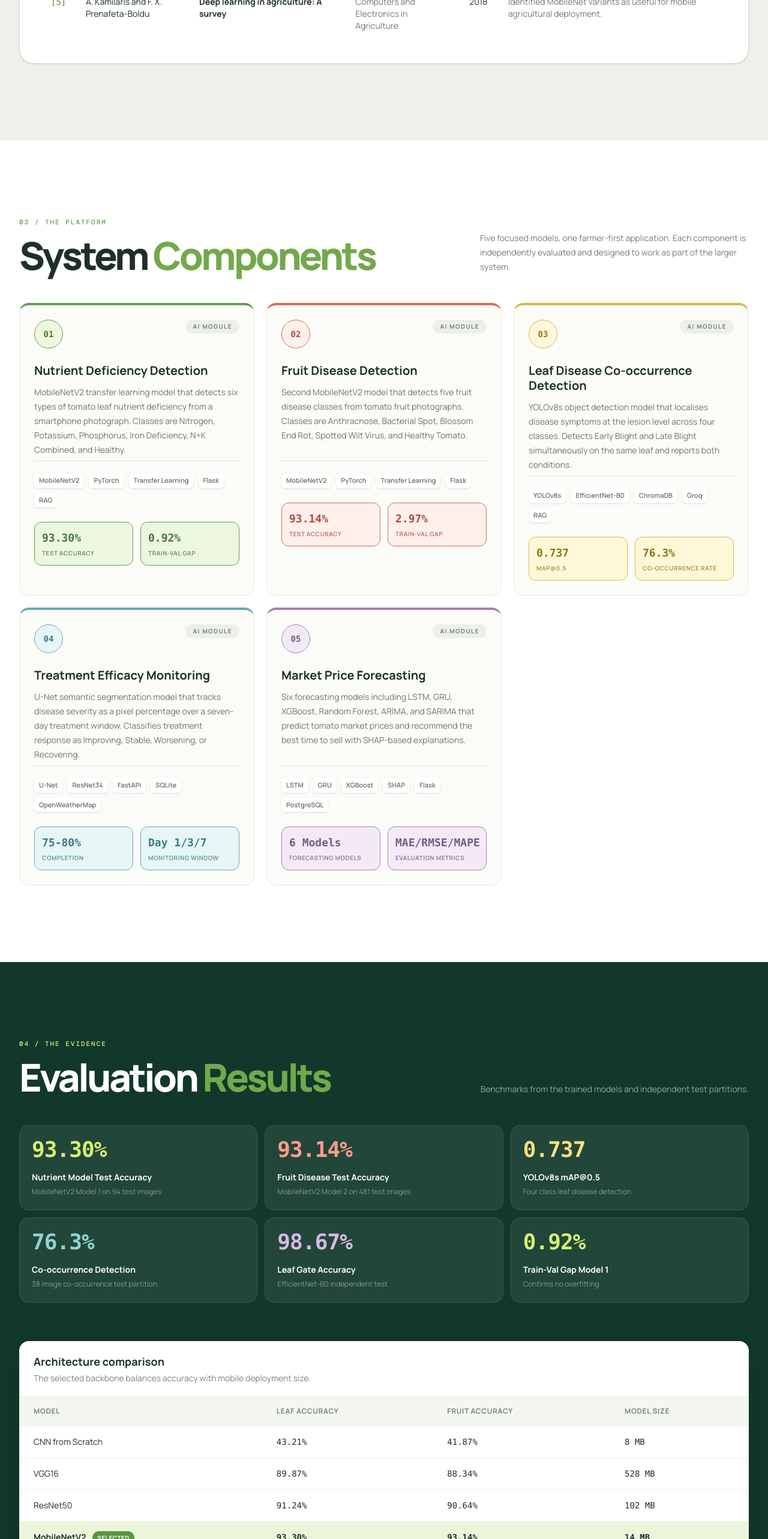
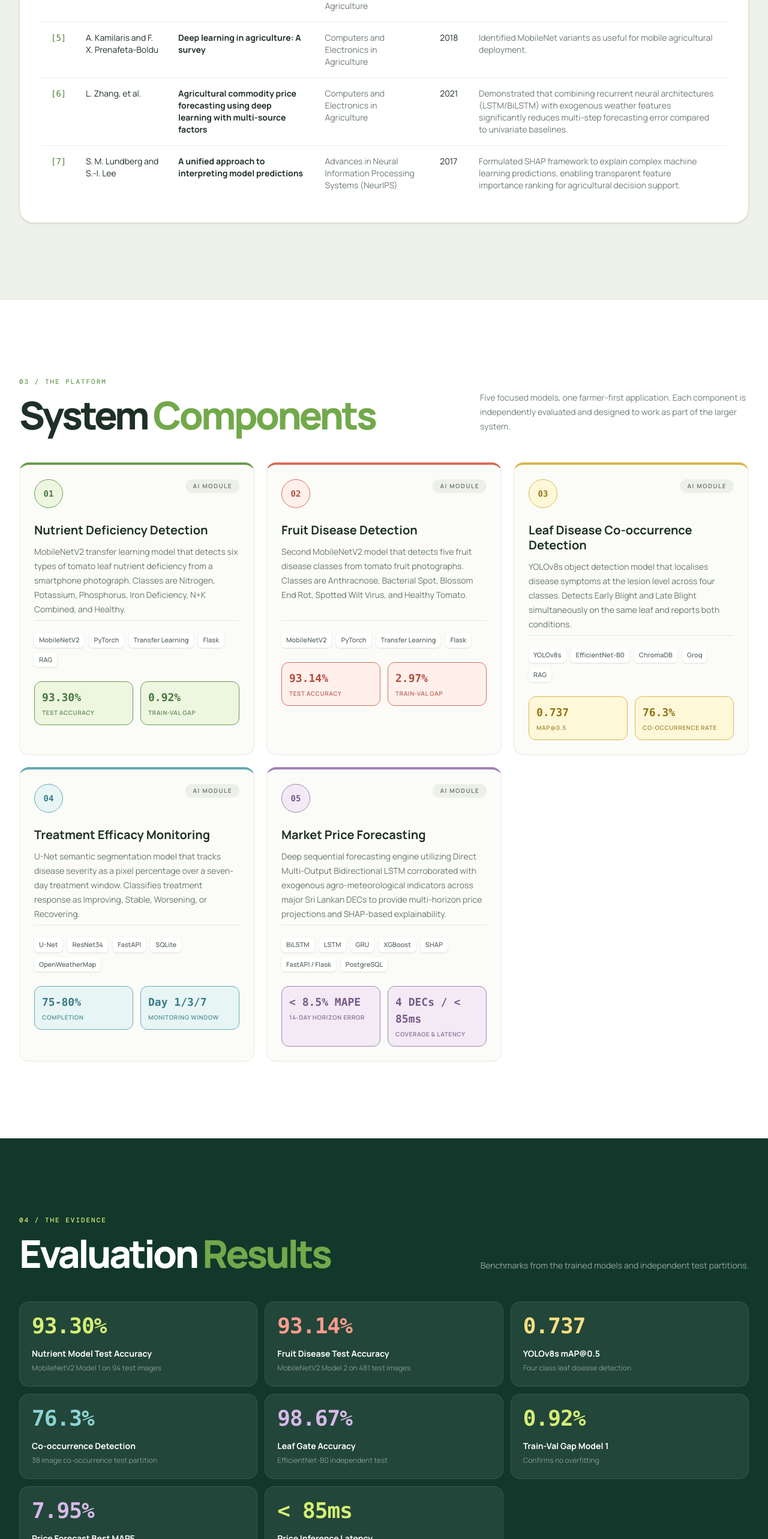
Before and after one commit to Gabilan2001/RP_PORTFOLIO, a React (Vite) app: page / in a window 1280 px wide. Shown: the part 1540-4106 px from the top of the page at 60% size. Built offline with nearby package versions, Linux system fonts and the light colour scheme.

Commit message:
Update Component 05 details and add proposal document for IT22295842 (Rashad M.P.M)

```diff
--- a/src/data/projectData.js
+++ b/src/data/projectData.js
@@ -16,7 +16,7 @@ export const team = [
   { name: "Sivanesangabilan Gabilan", id: "IT22060426", role: "Team Leader", component: "Nutrient Deficiency and Fruit Disease Detection", email: "it22060426@my.sliit.lk", initials: "SG" },
   { name: "A.L.M. Farthas", id: "IT22190734", role: "Member", component: "Leaf Disease Detection with Co-occurrence Awareness", email: "it22190734@my.sliit.lk", initials: "AF" },
   { name: "Vithusha Pathmanathan", id: "IT22208262", role: "Member", component: "Disease Treatment Efficacy Monitoring", email: "IT22208262@my.sliit.lk", initials: "VP" },
-  { name: "Rashad M.P.M", id: "IT22295842", role: "Member", component: "Tomato Market Price Forecasting", email: "it22295842@my.sliit.lk", initials: "RM" },
+  { name: "Rashad M.P.M", id: "IT22295842", role: "Member", component: "Tomato Market Price Forecasting", email: "it22295842@my.sliit.lk", initials: "RM", github: "https://github.com/...", linkedin: "https://linkedin.com/in/..." },
 ];
 
 export const components = [
@@ -24,7 +24,7 @@ export const components = [
   { number: "02", title: "Fruit Disease Detection", description: "Second MobileNetV2 model that detects five fruit disease classes from tomato fruit photographs. Classes are Anthracnose, Bacterial Spot, Blossom End Rot, Spotted Wilt Virus, and Healthy Tomato.", tech: ["MobileNetV2", "PyTorch", "Transfer Learning", "Flask"], accuracy: "93.14%", accuracyLabel: "Test Accuracy", gap: "2.97%", gapLabel: "Train-Val Gap", color: "red" },
   { number: "03", title: "Leaf Disease Co-occurrence Detection", description: "YOLOv8s object detection model that localises disease symptoms at the lesion level across four classes. Detects Early Blight and Late Blight simultaneously on the same leaf and reports both conditions.", tech: ["YOLOv8s", "EfficientNet-B0", "ChromaDB", "Groq", "RAG"], accuracy: "0.737", accuracyLabel: "mAP@0.5", gap: "76.3%", gapLabel: "Co-occurrence Rate", color: "yellow" },
   { number: "04", title: "Treatment Efficacy Monitoring", description: "U-Net semantic segmentation model that tracks disease severity as a pixel percentage over a seven-day treatment window. Classifies treatment response as Improving, Stable, Worsening, or Recovering.", tech: ["U-Net", "ResNet34", "FastAPI", "SQLite", "OpenWeatherMap"], accuracy: "75-80%", accuracyLabel: "Completion", gap: "Day 1/3/7", gapLabel: "Monitoring Window", color: "blue" },
-  { number: "05", title: "Market Price Forecasting", description: "Six forecasting models including LSTM, GRU, XGBoost, Random Forest, ARIMA, and SARIMA that predict tomato market prices and recommend the best time to sell with SHAP-based explanations.", tech: ["LSTM", "GRU", "XGBoost", "SHAP", "Flask", "PostgreSQL"], accuracy: "6 Models", accuracyLabel: "Forecasting Models", gap: "MAE/RMSE/MAPE", gapLabel: "Evaluation Metrics", color: "purple" },
+  { number: "05", title: "Market Price Forecasting", description: "Deep sequential forecasting engine utilizing Direct Multi-Output Bidirectional LSTM corroborated with exogenous agro-meteorological indicators across major Sri Lankan DECs to provide multi-horizon price projections and SHAP-based explainability.", tech: ["BiLSTM", "LSTM", "GRU", "XGBoost", "SHAP", "FastAPI / Flask", "PostgreSQL"], accuracy: "< 8.5% MAPE", accuracyLabel: "14-Day Horizon Error", gap: "4 DECs / < 85ms", gapLabel: "Coverage & Latency", color: "purple" },
 ];
 
 export const results = [
@@ -34,6 +34,8 @@ export const results = [
   { label: "Co-occurrence Detection", value: "76.3%", color: "blue", description: "38 image co-occurrence test partition" },
   { label: "Leaf Gate Accuracy", value: "98.67%", color: "purple", description: "EfficientNet-B0 independent test" },
   { label: "Train-Val Gap Model 1", value: "0.92%", color: "green", description: "Confirms no overfitting" },
+  { label: "Price Forecast Best MAPE", value: "7.95%", color: "purple", description: "Direct BiLSTM across 14-day horizon" },
+  { label: "Price Inference Latency", value: "< 85ms", color: "green", description: "Containerized Flask/FastAPI microservice" },
 ];
 
 export const architectureComparison = [
@@ -57,14 +59,14 @@ export const milestones = [
 ];
 
 export const technologies = [
-  { name: "React Native", category: "Mobile Frontend" }, { name: "Flask", category: "Backend API" }, { name: "FastAPI", category: "Backend API" }, { name: "PyTorch 2.5.1", category: "AI Framework" }, { name: "MobileNetV2", category: "AI Model" }, { name: "YOLOv8s", category: "AI Model" }, { name: "U-Net ResNet34", category: "AI Model" }, { name: "ChromaDB", category: "Vector Database" }, { name: "MongoDB Atlas", category: "Database" }, { name: "SQLite", category: "Database" }, { name: "Groq Llama 3 8B", category: "LLM" }, { name: "LSTM", category: "Deep Learning" }, { name: "XGBoost", category: "Machine Learning" }, { name: "SHAP", category: "Explainable AI" }, { name: "JWT Auth", category: "Security" }, { name: "Render.com", category: "Deployment" },
+  { name: "React Native", category: "Mobile Frontend" }, { name: "Flask", category: "Backend API" }, { name: "FastAPI", category: "Backend API" }, { name: "PyTorch 2.5.1", category: "AI Framework" }, { name: "MobileNetV2", category: "AI Model" }, { name: "YOLOv8s", category: "AI Model" }, { name: "U-Net ResNet34", category: "AI Model" }, { name: "ChromaDB", category: "Vector Database" }, { name: "MongoDB Atlas", category: "Database" }, { name: "SQLite", category: "Database" }, { name: "Groq Llama 3 8B", category: "LLM" }, { name: "LSTM", category: "Deep Learning" }, { name: "XGBoost", category: "Machine Learning" }, { name: "SHAP", category: "Explainable AI" }, { name: "JWT Auth", category: "Security" }, { name: "Render.com", category: "Deployment" }, { name: "PostgreSQL", category: "Database" }, { name: "BiLSTM / GRU", category: "Deep Sequential Model" },
 ];
 
 export const researchDomain = {
   background: "Tomato cultivation is one of the most economically important agricultural activities in Sri Lanka. However, smallholder farmers consistently face challenges that span the entire crop production cycle. Nutrient deficiencies such as Nitrogen, Potassium, Phosphorus, and Iron all cause similar leaf yellowing symptoms, making accurate visual diagnosis nearly impossible without laboratory testing. Fruit diseases including Anthracnose, Bacterial Spot, Blossom End Rot, and Spotted Wilt Virus cause 30 to 40 percent post-harvest losses annually. Leaf diseases like Early Blight and Late Blight frequently appear together on the same leaf, yet most detection systems can only return one label per image. Market price volatility makes selling decisions extremely difficult, with prices recorded swinging from LKR 7 to LKR 220 per kilogram within the same season.",
   gap: "Our systematic search across eight major platforms including Kaggle, Roboflow, Mendeley Data, Zenodo, IEEE Dataport, GitHub, HuggingFace, and Figshare confirmed that no publicly available dataset exists for Phosphorus deficiency in tomato leaves. Additionally, no existing system combines nutrient deficiency detection, co-occurrence-aware leaf disease detection, treatment efficacy monitoring, and market price forecasting in a single unified platform designed for Sri Lankan tomato farmers. TomatoDoc is the first system to address all four problems together.",
   problem: "Sri Lankan tomato farmers have no affordable, accessible tool that can diagnose plant health problems from a smartphone photograph, track whether treatment is working, and advise when to sell their harvest for maximum profit - all in one place.",
-  objectives: ["Detect six tomato leaf nutrient deficiency classes using MobileNetV2 Transfer Learning with 93 percent or higher test accuracy", "Detect and localise leaf disease symptoms including co-occurring conditions using YOLOv8s object detection", "Monitor seven-day treatment response using U-Net pixel-level severity segmentation and classify treatment outcome", "Forecast tomato market prices using LSTM and XGBoost with SHAP-based explainable sell or hold recommendations"],
+  objectives: ["Detect six tomato leaf nutrient deficiency classes using MobileNetV2 Transfer Learning with 93 percent or higher test accuracy", "Detect and localise leaf disease symptoms including co-occurring conditions using YOLOv8s object detection", "Monitor seven-day treatment response using U-Net pixel-level severity segmentation and classify treatment outcome", "Forecast wholesale tomato market prices across 1 to 14-day horizons using Direct Multi-Output BiLSTM, LSTM, and XGBoost corroborated with agro-meteorological features and SHAP-based explainable recommendations"],
 };
 
 export const literatureSurvey = [
@@ -73,6 +75,8 @@ export const literatureSurvey = [
   { reference: "[3]", authors: "M. Brahimi, K. Boukhalfa, and A. Moussaoui", title: "Deep learning for tomato diseases", journal: "Applied Artificial Intelligence", year: "2017", summary: "Confirmed CNN superiority over classical machine learning for tomato disease classification." },
   { reference: "[4]", authors: "K. P. Ferentinos", title: "Deep learning models for plant disease detection", journal: "Computers and Electronics in Agriculture", year: "2018", summary: "Showed that ImageNet pretrained models generalise well on small agricultural datasets." },
   { reference: "[5]", authors: "A. Kamilaris and F. X. Prenafeta-Boldu", title: "Deep learning in agriculture: A survey", journal: "Computers and Electronics in Agriculture", year: "2018", summary: "Identified MobileNet variants as useful for mobile agricultural deployment." },
+  { reference: "[6]", authors: "L. Zhang, et al.", title: "Agricultural commodity price forecasting using deep learning with multi-source factors", journal: "Computers and Electronics in Agriculture", year: "2021", summary: "Demonstrated that combining recurrent neural architectures (LSTM/BiLSTM) with exogenous weather features significantly reduces multi-step forecasting error compared to univariate baselines." },
+  { reference: "[7]", authors: "S. M. Lundberg and S.-I. Lee", title: "A unified approach to interpreting model predictions", journal: "Advances in Neural Information Processing Systems (NeurIPS)", year: "2017", summary: "Formulated SHAP framework to explain complex machine learning predictions, enabling transparent feature importance ranking for agricultural decision support." },
 ];
 
 export const methodology = [
@@ -81,7 +85,7 @@ export const methodology = [
   { step: "03", title: "Model Training", description: "Compared CNN Scratch, VGG16, ResNet50, and MobileNetV2 before selecting the mobile-friendly model." },
   { step: "04", title: "Object Detection", description: "Trained YOLOv8s to localise multiple leaf disease symptoms and report co-occurring conditions." },
   { step: "05", title: "Treatment Monitoring", description: "Used U-Net segmentation to estimate disease severity across a seven-day monitoring window." },
-  { step: "06", title: "Price Forecasting", description: "Compared ARIMA, SARIMA, Random Forest, XGBoost, LSTM, and GRU forecasting models." },
+  { step: "06", title: "Price Forecasting Pipeline", description: "Harmonized multi-year wholesale price indices from Sri Lankan DECs synchronized with Open-Meteo meteorological indicators. Trained SARIMA, Random Forest, XGBoost, GRU, and Direct Multi-Output BiLSTM models using walk-forward validation and SHAP explainability." },
   { step: "07", title: "RAG System", description: "Connected ChromaDB and Groq Llama to generate treatment advice grounded in agricultural guidelines." },
   { step: "08", title: "Mobile Application", description: "Integrated all AI components through Flask and FastAPI APIs in a React Native application." },
 ];
```
Also changed, not shown: 1 other file (tests, documents, lock files or other folders).
